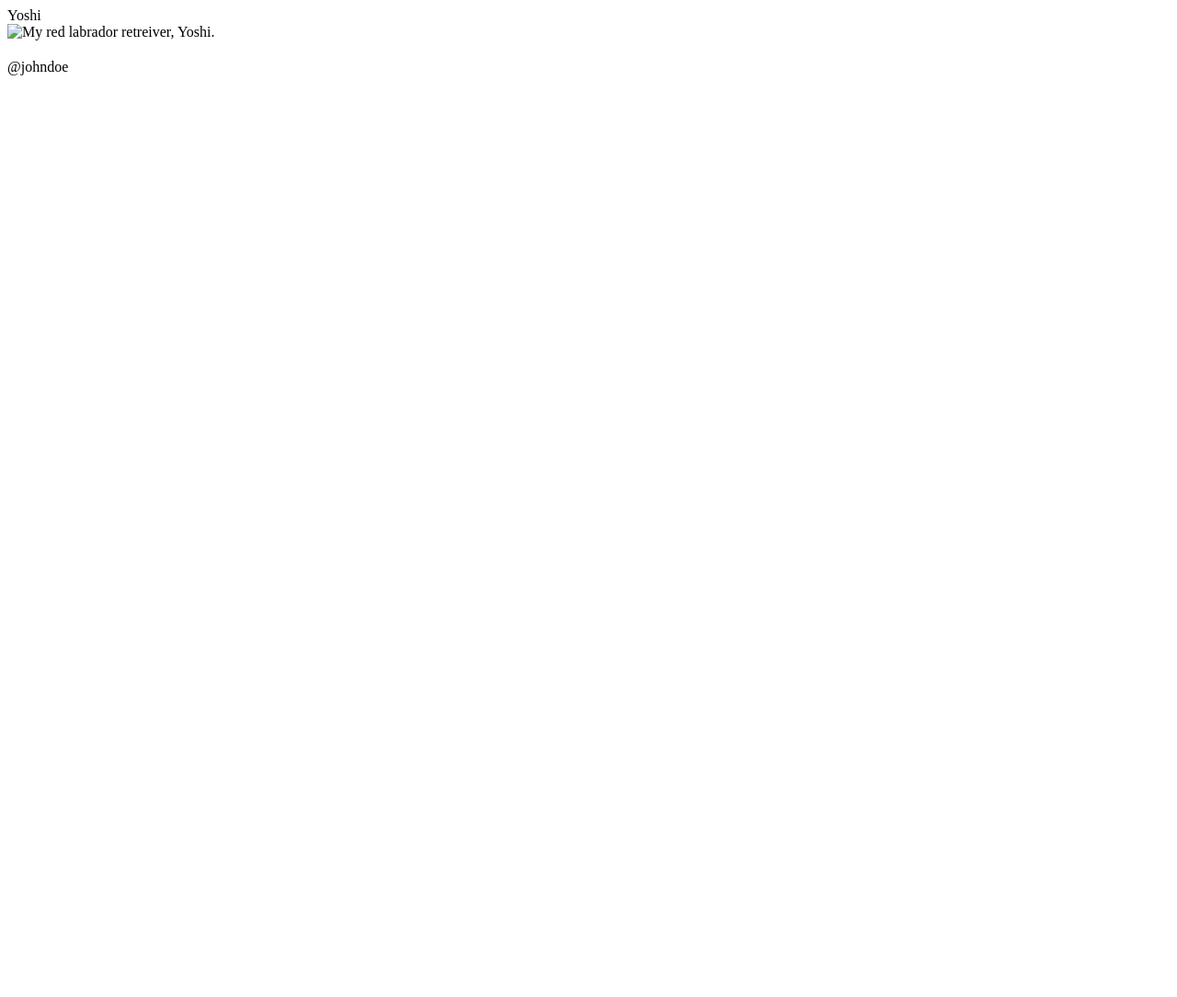
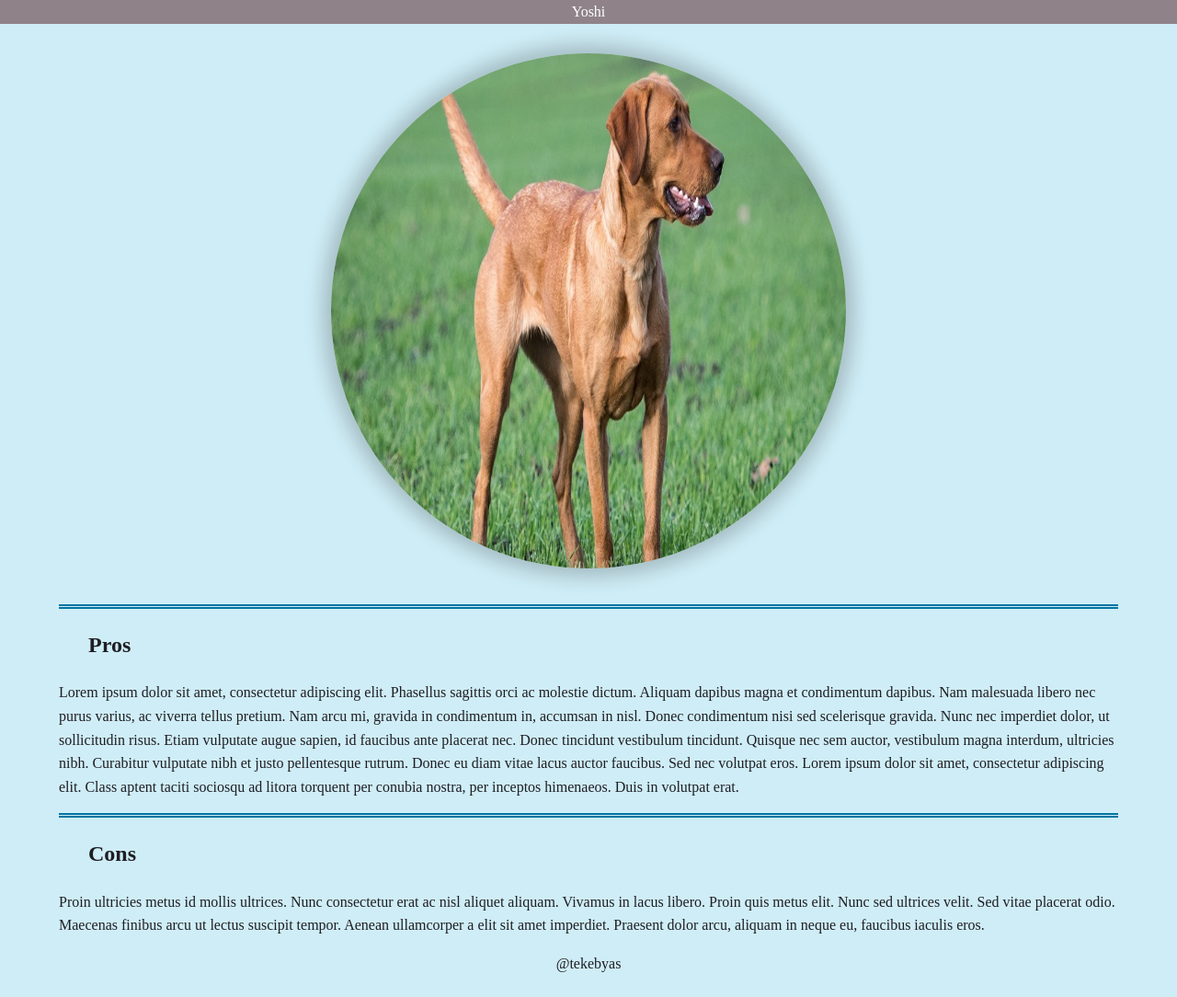
Before and after one commit to tekelamon/my-pet-project, a plain HTML site: page index.html in a window 1280 px wide. Shown: the whole page at 92% size. Before the commit the page ends 800 px from the top, so only its background shows below. Drawn offline with Linux system fonts and the light colour scheme.

Commit message:
added css

```diff
--- a/index.html
+++ b/index.html
@@ -6,32 +6,44 @@
     <link rel="stylesheet" href="./style.css" type="text/css">
 </head>
 <body>
-
-<!--
-Photo
-    Caption
-Title
-        Paragraph
-    Section
-        Paragraph
-Footer
--->
-
-    <header></header>
-    <nav>
-        <span>Yoshi</span>
-    </nav>
-    <div>
-        <img src="#" alt="My red labrador retreiver, Yoshi.">
+    <header>
+        <nav>
+            <div id="logo">Yoshi</div>
+        </nav>
+    </header>
+    <!-- Contains image for centering -->
+    <div class="image-container">
+        <img src="./assets/images/yoshi.jpeg" alt="My red labrador retreiver, Yoshi.">
     </div>
     <section>
-        <h1></h1>
+        <h2>Pros</h2>
+        <p>
+            Lorem ipsum dolor sit amet, consectetur adipiscing elit. Phasellus sagittis orci
+           ac molestie dictum. Aliquam dapibus magna et condimentum dapibus. Nam malesuada
+           libero nec purus varius, ac viverra tellus pretium. Nam arcu mi, gravida in condimentum
+           in, accumsan in nisl. Donec condimentum nisi sed scelerisque gravida. Nunc nec
+           imperdiet dolor, ut sollicitudin risus. Etiam vulputate augue sapien, id faucibus
+           ante placerat nec. Donec tincidunt vestibulum tincidunt. Quisque nec sem auctor,
+           vestibulum magna interdum, ultricies nibh. Curabitur vulputate nibh et justo pellentesque
+           rutrum. Donec eu diam vitae lacus auctor faucibus. Sed nec volutpat eros. Lorem
+           ipsum dolor sit amet, consectetur adipiscing elit. Class aptent taciti sociosqu
+           ad litora torquent per conubia nostra, per inceptos himenaeos. Duis in volutpat erat.
+        </p>
+
     </section>
     <section>
-        <h2></h2>
+        <h2>Cons</h2>
+        <p>
+            Proin ultricies metus id mollis ultrices. Nunc consectetur erat ac nisl aliquet
+            aliquam. Vivamus in lacus libero. Proin quis metus elit. Nunc sed ultrices velit.
+            Sed vitae placerat odio. Maecenas finibus arcu ut lectus suscipit tempor. Aenean
+            ullamcorper a elit sit amet imperdiet. Praesent dolor arcu, aliquam in neque eu,
+            faucibus iaculis eros.
+        </p>
+
     </section>
     <footer>
-        <span>@johndoe</span>
+        <span>@tekebyas</span>
     </footer>
 
 </body>
--- a/style.css
+++ b/style.css
@@ -0,0 +1,63 @@
+/*
+Color Pallete
+
+0075A2 - dark blue
+CDEDF6 - light blue
+1E1E24 - blackish
+F39237 - dark green
+8F8389 - gray
+*/
+
+/* Basic design */
+body {
+    background-color: #CFEDF6 ;
+    color: #1E1E24 ;
+
+    line-height: 1.6;
+    margin: 0;
+    padding: 0 0 1.5rem 0;
+}
+
+/* Centering */
+header, .image-container, footer {
+    text-align: center;
+}
+
+nav {
+    background-color: #8F8389 ;
+}
+
+#logo {
+    color: white;
+}
+
+/* round out image */
+img {
+    border-radius: 100%;
+    height: 35rem;
+    width: 35rem;
+    box-shadow: 0 0 20px 10px rgb(0,0,0,0.2);
+    margin: 2rem 0;
+}
+
+/* enlarge image on hover */
+img:hover {
+    border-radius: 100%;
+    height: 38rem;
+    width: 38rem;
+    box-shadow: 0 0 20px 10px rgb(0,0,0,0.2);
+    margin: 2rem 0;
+}
+
+/* Small spacing for headers */
+h2 {
+    padding: 0 0 0 2rem;
+}
+
+/* Cut edges and center */
+section {
+    width: 90%;
+    /* Double bar for visual break */
+    border-top: 5px double #0075A2;
+    margin: 0 auto;
+}
```
Also changed, not shown: assets/images/yoshi.jpeg (added).
